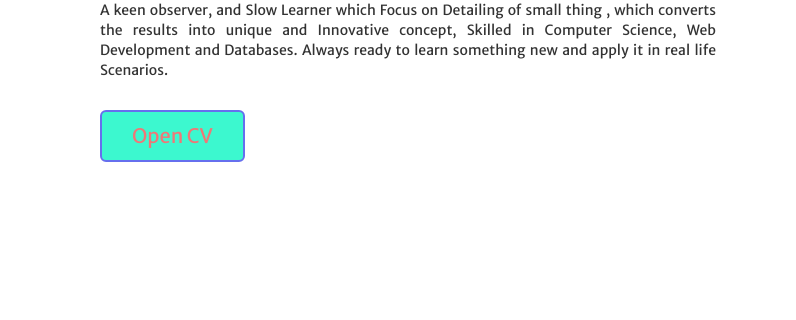
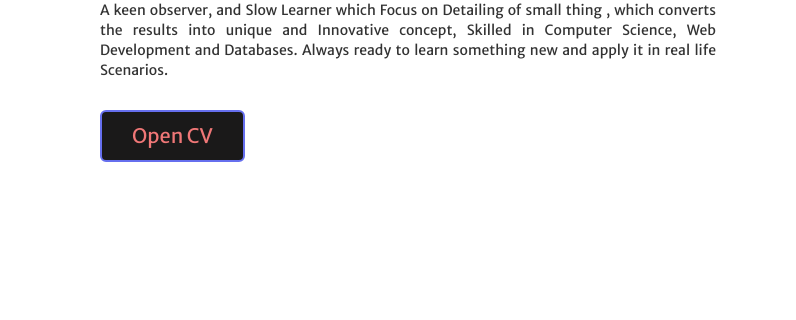
Before and after one commit to Prerna-tech/Portfolio, a plain HTML site: page index.html in a window 1280 px wide. Shown: the part 1186-1506 px from the top of the page, 484-1280 px from the left. Drawn offline with nearby package versions, Linux system fonts and the light colour scheme.

Commit message:
Update Style.css

```diff
--- a/Style.css
+++ b/Style.css
@@ -318,7 +318,7 @@ fa:hover {
 }
 .about .about-content .right a {
 	display: inline-block;
-	background: rgb(60, 248, 207);
+	background: rgb(26, 25, 25);
 	color: rgb(240, 119, 119);
 	font-size: 20px;
 	font-weight: 500;
```
